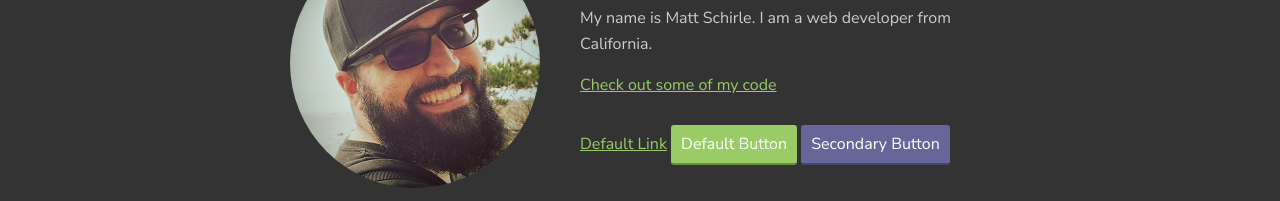
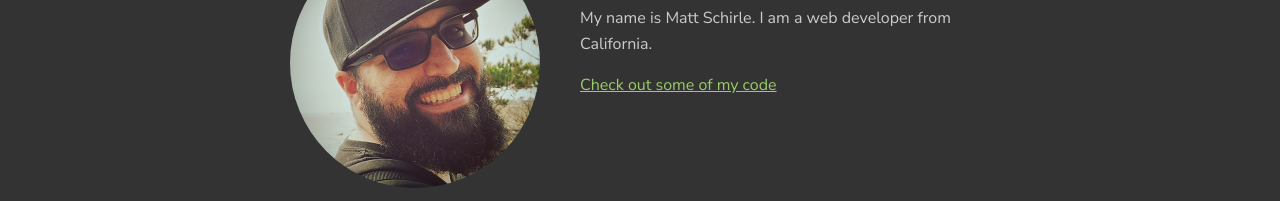
Before and after one commit to mpschirle1/Portfolio-Site, a plain HTML site: page index.html in a window 1280 px wide. Shown: the part 232-433 px from the top of the page. Drawn offline with nearby package versions, Linux system fonts and the light colour scheme; a web font is replaced by a local one.

Commit message:
Update index.html
Removed default link and default button placeholders from homepage.

```diff
--- a/index.html
+++ b/index.html
@@ -41,11 +41,6 @@
         My name is Matt Schirle. I am a <span>web</span> developer from California.
       </p>
       <a href="#">Check out some of my code</a>
-      <!-- The links below are just placeholders -->
-      <br><br>
-      <a href="#">Default Link</a>
-      <button type="button">Default Button</button>
-      <button class="button_secondary">Secondary Button</button>
     </div>
   </main>
 
```
